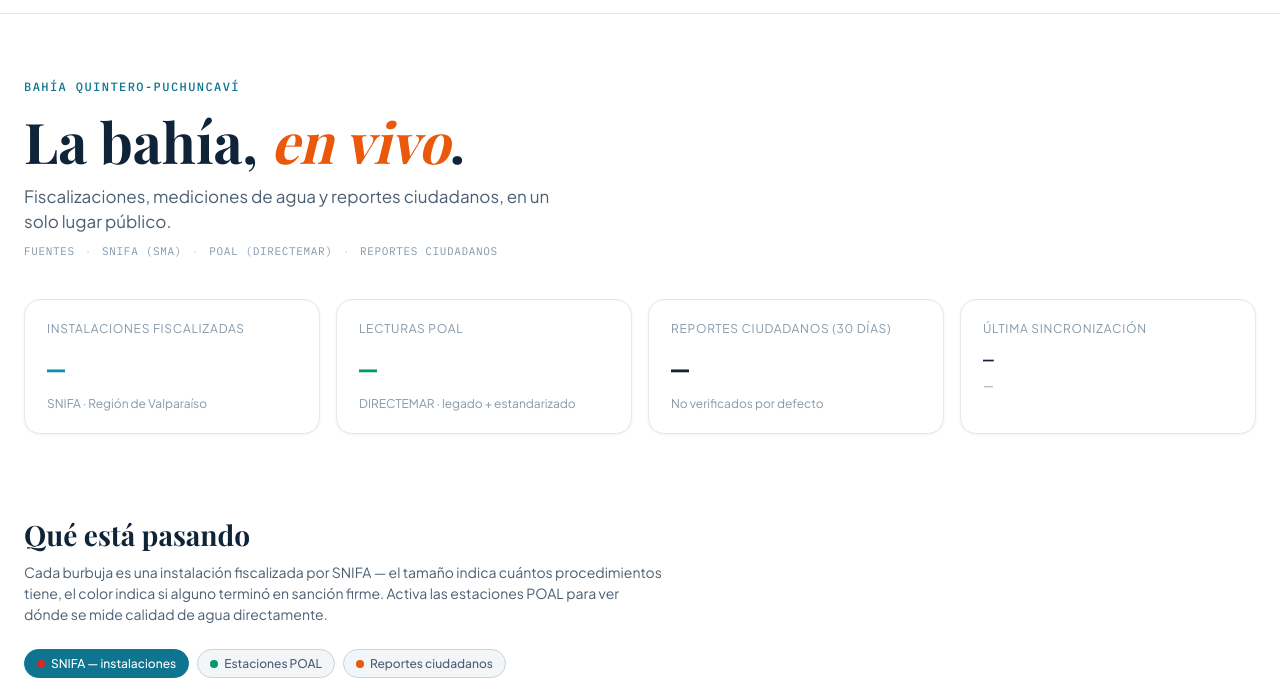
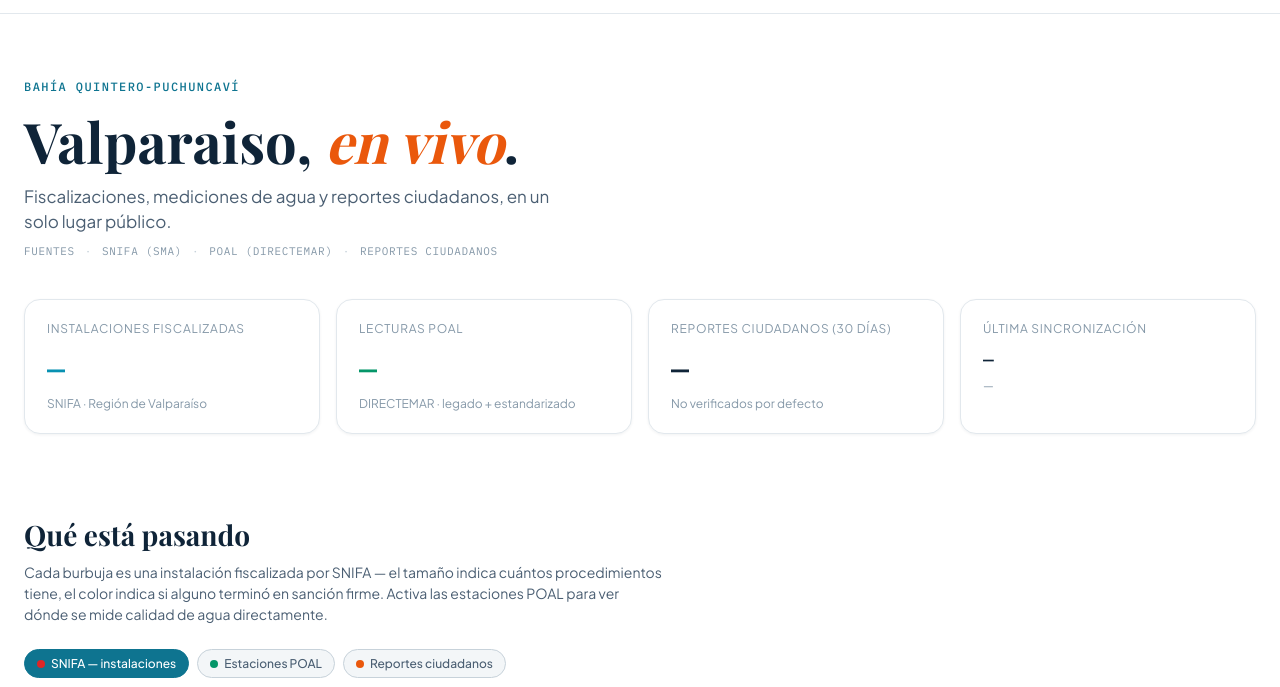
Before and after one commit to diegoics16/mioceanocl, a plain HTML site: page index.html in a window 1280 px wide. Shown: the part 53-740 px from the top of the page. Drawn offline with nearby package versions, Linux system fonts and the light colour scheme.

Commit message:
Update index.html

```diff
--- a/index.html
+++ b/index.html
@@ -299,7 +299,7 @@
   <!-- ============ HERO / KPIs ============ -->
   <section class="hero">
     <div class="hero-eyebrow">Bahía Quintero-Puchuncaví</div>
-    <h1>La bahía, <em>en vivo</em>.</h1>
+    <h1>Valparaiso, <em>en vivo</em>.</h1>
     <p class="lede">Fiscalizaciones, mediciones de agua y reportes ciudadanos, en un solo lugar público.</p>
 
     <div class="trust-strip">
```
